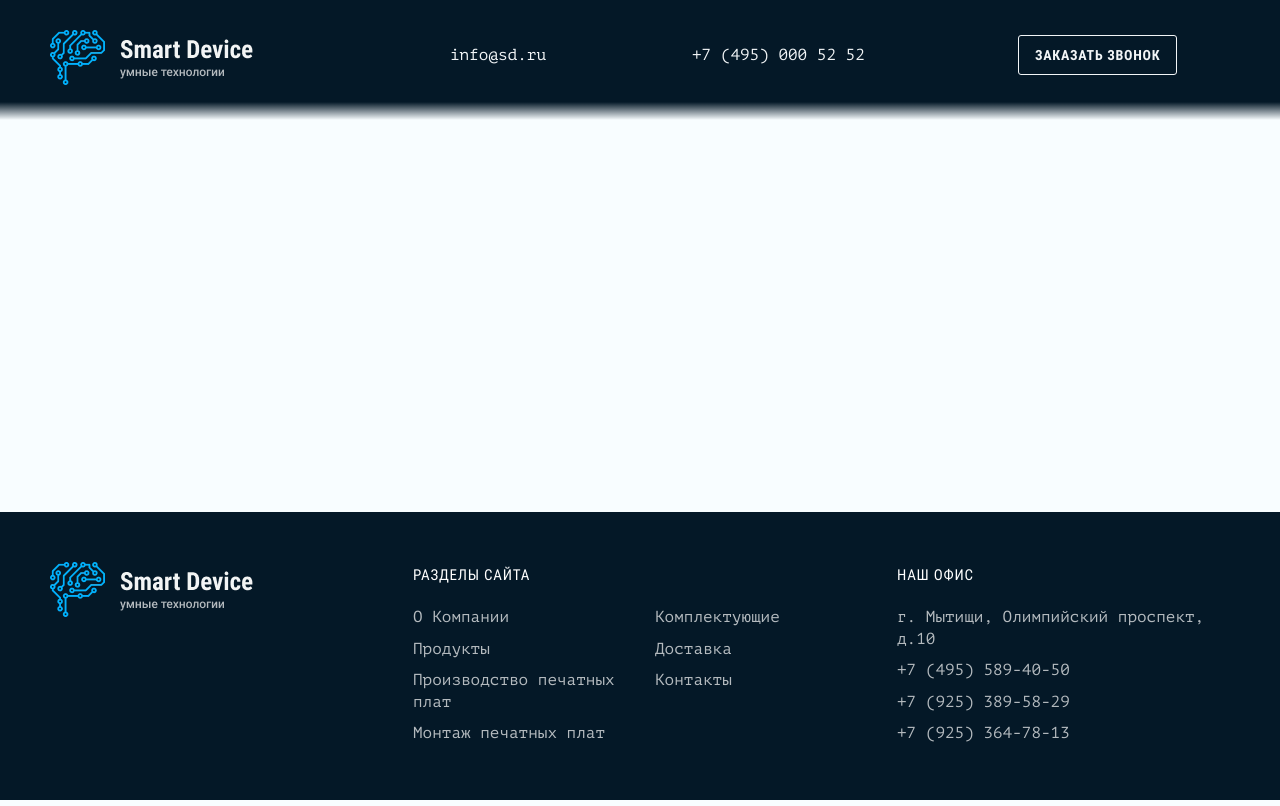
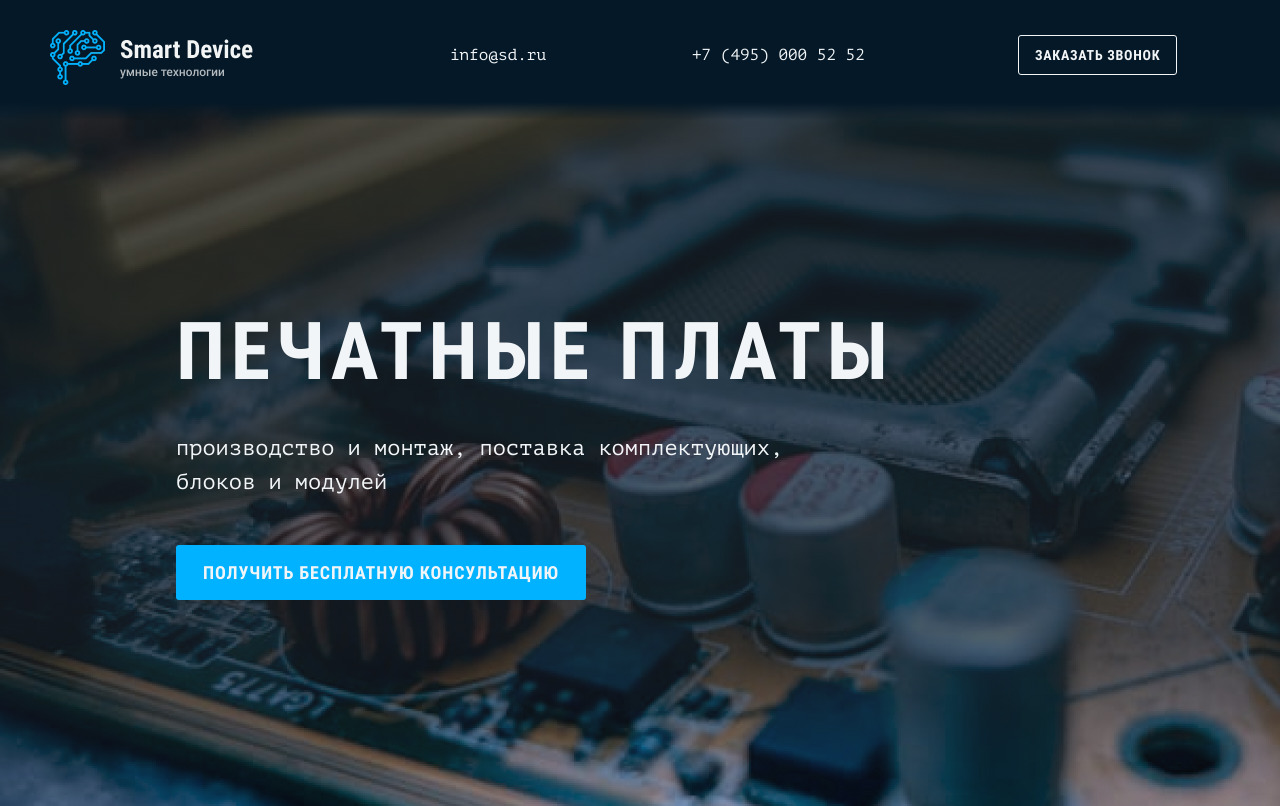
Before and after one commit to webAmoeba/smart-device, a website built with webpack: page source/index.html in a window 1280 px wide. Shown: the top 806 px of the page. Built offline with nearby package versions, Linux system fonts and the light colour scheme; files whose address does not match are found by name.

Commit message:
styled main-screen for pc

```diff
--- a/source/index.html
+++ b/source/index.html
@@ -60,7 +60,15 @@
         </div>
       </div>
     </header>
+
     <main class="main">
+      <div class="main__screen main-screen">
+        <div class="main-screen__grid container">
+          <span class="main-screen__title">печатные платы</span>
+          <h1 class="main-screen__header">производство и&nbsp;монтаж, поставка комплектующих,<br aria-hidden="true"> блоков и&nbsp;модулей</h1>
+          <a class="main-screen__consultation-button" href="#">Получить бесплатную консультацию</a>
+        </div>
+      </div>
 
 
     </main>
--- /dev/null
+++ b/source/sass/blocks/main-screen.scss
@@ -0,0 +1,40 @@
+.main-screen__grid {
+  display: flex;
+  flex-direction: column;
+  padding: 185px 176px 280px;
+  gap: 32px;
+}
+
+.main-screen__title {
+  font-family: $roboto-condensed;
+  font-style: normal;
+  font-weight: 700;
+  font-size: 80px;
+  line-height: 94px;
+  letter-spacing: 0.07em;
+  text-transform: uppercase;
+}
+
+.main-screen__header {
+  margin: 0;
+  font-weight: 400;
+  font-size: 22px;
+  line-height: 155%;
+}
+
+.main-screen__consultation-button {
+  margin-top: 14px;
+  align-self: flex-start;
+  padding: 17px 27px;
+  background-color: $third-background-color;
+  border: none;
+  border-radius: 3px;
+  font-family: $roboto-condensed;
+  font-style: normal;
+  font-weight: 700;
+  font-size: 18px;
+  line-height: 21px;
+  text-align: center;
+  letter-spacing: 0.05em;
+  text-transform: uppercase;
+}
--- a/source/sass/blocks/main.scss
+++ b/source/sass/blocks/main.scss
@@ -1,6 +1,15 @@
-.main {
+.main__screen {
   margin-top: -120px;
   padding-top: 120px;
+  color: $second-color;
+  background-color: $second-background-color;
+  background-image: linear-gradient(180deg, rgba(25, 32, 36, 0.7) 71.72%, rgba(25, 32, 36, 0) 100%), url("../img/backgrounds/main-background.jpg");
+  background-repeat: no-repeat;
+  background-size: cover;
+
+  @media (min-resolution: $retina-dppx) {
+    background-image: linear-gradient(180deg, rgba(25, 32, 36, 0.7) 71.72%, rgba(25, 32, 36, 0) 100%), url("../img/backgrounds/main-background@2x.jpg");
+  }
 
   @include vp-1023 {
     margin-top: -100px;
--- a/source/sass/style.scss
+++ b/source/sass/style.scss
@@ -26,6 +26,7 @@
 @import "blocks/main-header";
 @import "blocks/main";
 @import "blocks/main-footer";
+@import "blocks/main-screen";
 
 // ---------------------------------
 
```
Also changed, not shown: build/css/style.css, build/css/style.min.css, build/img/backgrounds/main-background.jpg (added), build/img/backgrounds/Фоновая подложнка.jpg (added), build/img/backgrounds/Фоновая подложнка@2x.jpg (added), build/img/backgrounds/Фоновое изображение.jpg (added), build/index.html, source/img/backgrounds/main-background.jpg (added), 4 other files.
